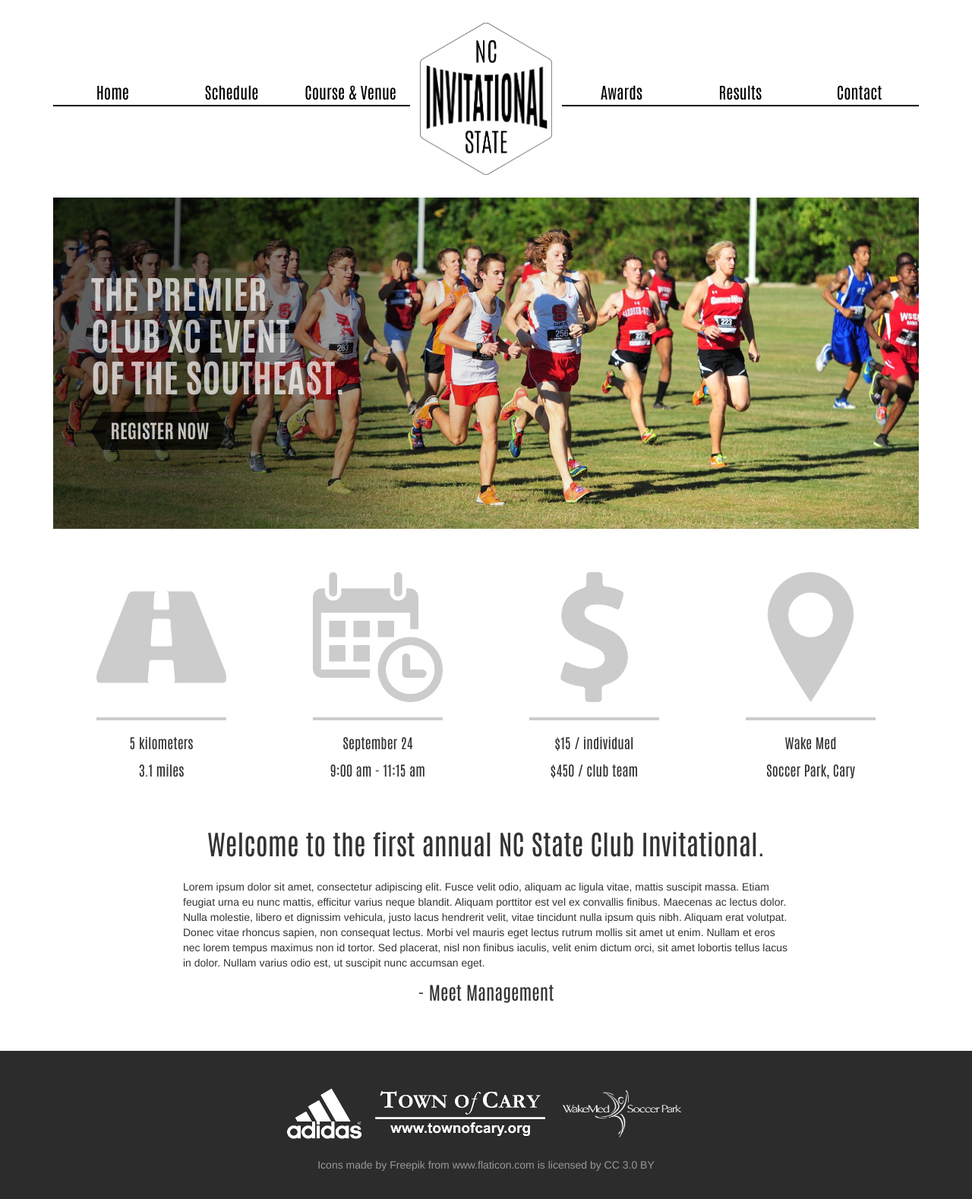
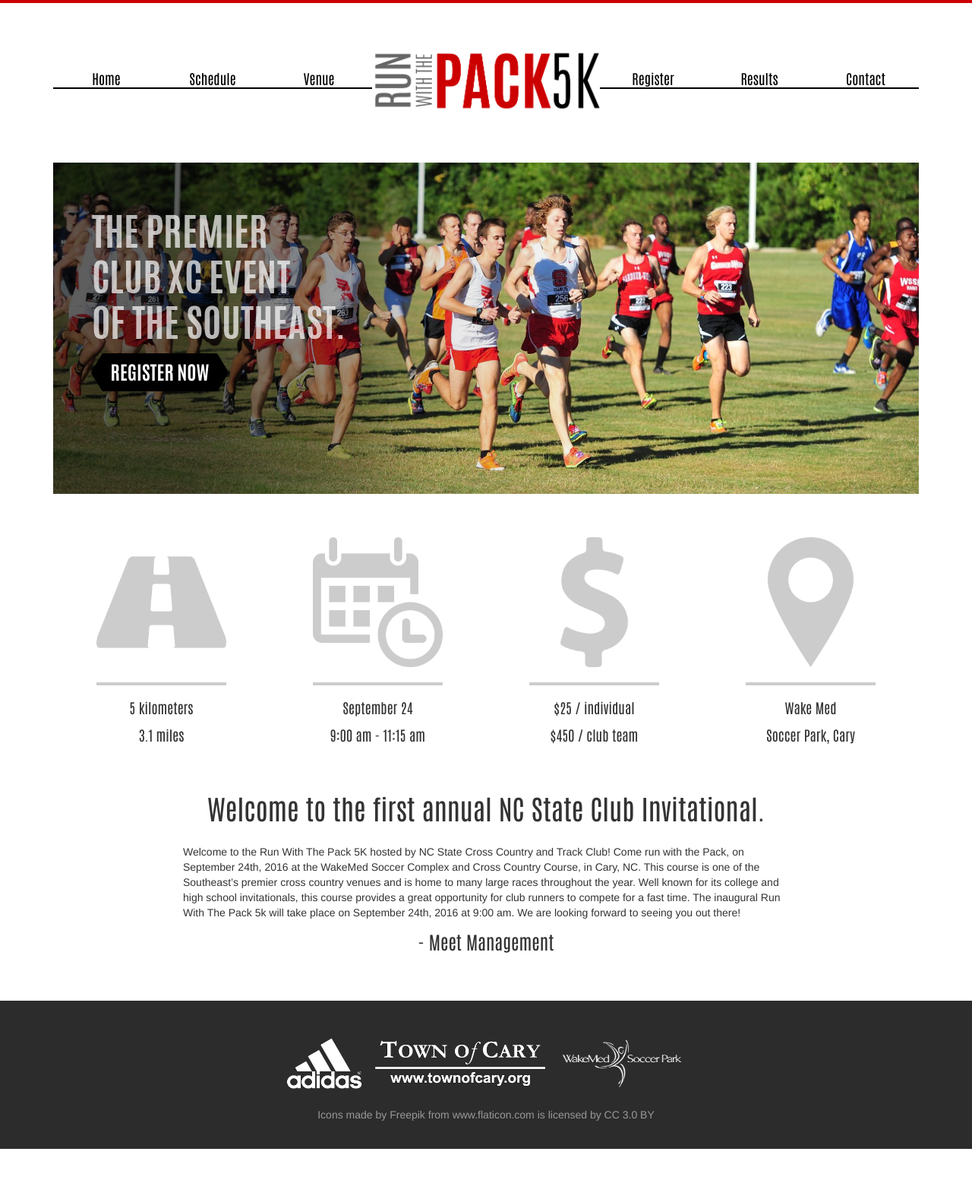
Before and after one commit to ncsuclubrunning/runwiththepack5k.com, a Jekyll site: the page built from site/index.html, in a window 1280 px wide. Shown: the whole page at 76% size. Built offline with Jekyll 4.4.1, drawn with Linux system fonts in a browser that asks for light colours; after the commit the page ends 1512 px from its top, so only the background shows below that.

Commit message:
Add everything that happened last time

```diff
--- a/site/_config.yml
+++ b/site/_config.yml
@@ -1,4 +1,4 @@
 title: NC State Club Invitational
-#baseurl: ""
-baseurl: "/~jmreesjo"
+baseurl: ""
+#baseurl: "/~jmreesjo"
 markdown: kramdown
--- a/site/_includes/header.html
+++ b/site/_includes/header.html
@@ -2,22 +2,22 @@
     <nav>
         <div id="links-left-wrapper">
             <ul id="links-left">
-                <li><a href="#">Home</a></li>
-                <li><a href="#">Schedule</a></li>
-                <li><a href="#">Course & Venue</a></li>
+                <li><a href="{{ "/" | prepend:site.baseurl }}">Home</a></li>
+                <li><a href="{{ "/schedule/" | prepend: site.baseurl }}">Schedule</a></li>
+                <li><a href="{{ "/venue/" | prepend: site.baseurl }}">Venue</a></li>
             </ul>
         </div>
 
         <div id="links-right-wrapper">
             <ul id="links-right">
-                <li><a href="#">Awards</a></li>
-                <li><a href="#">Results</a></li>
-                <li><a href="#">Contact</a></li>
+                <li><a href="{{ "/register/" | prepend: site.baseurl }}">Register</a></li>
+                <li><a href="{{ "/results/" | prepend: site.baseurl }}">Results</a></li>
+                <li><a href="{{ "/contact/" | prepend: site.baseurl }}">Contact</a></li>
             </ul>
         </div>
 
         <div id="logo-center">
-            <a href="#"><img src="{{ "/img/race-logo.png" | prepend: site.baseurl }}" alt="Logo"></a>
+            <a href="{{ "/" | prepend: site.baseurl }}"><img src="{{ "/img/race-logo.png" | prepend: site.baseurl }}" alt="Logo"></a>
         </div>
     </nav>
 </header>
--- a/site/_sass/_base.scss
+++ b/site/_sass/_base.scss
@@ -1,3 +1,18 @@
+body {
+    border-top: 4px solid #cc0000;
+}
+
 img {
     width: 100%;
 }
+
+h1, h2, h3, h4, h5, h6 {
+    font-family: "Antonio";
+}
+
+#page-header {
+    text-align: center;
+    color: white;
+    background-color: #cc0000;
+    padding: 10px;
+}
--- a/site/_sass/_layout.scss
+++ b/site/_sass/_layout.scss
@@ -1,5 +1,13 @@
 header {
     margin: 30px 0;
+}
+
+body {
+    min-width: 700px;
+
+    #page-content {
+        margin-top: 30px;
+    }
 }
 
 footer {
--- a/site/_sass/_nav.scss
+++ b/site/_sass/_nav.scss
@@ -1,5 +1,5 @@
-$logo-width: 200px;
-$logo-height: 200px;
+$logo-width: 300px;
+$logo-height: 150px;
 
 nav {
     position: relative;
@@ -30,7 +30,7 @@
                 float: left;
                 width: 33.33333333%;
                 text-align: center;
-                font-size: 1.5em;
+                font-size: 1.3em;
                 font-family: "Antonio";
 
                 a:link, a:hover, a:visited, a:focus {
@@ -52,7 +52,8 @@
     text-align: center;
 
     img {
-        height: $logo-height;
-        width: auto;
+        margin-top: 30px;
+        width: $logo-width;
+        height: auto;
     }
 }
--- /dev/null
+++ b/site/contact/index.html
@@ -0,0 +1,6 @@
+---
+layout: page
+title: Contact
+---
+
+<p>Contact us at <strong>cctrack-club@ncsu.edu</strong> and we will get back to you as soon as we can.</p>
--- a/site/home.scss
+++ b/site/home.scss
@@ -44,17 +44,17 @@
     }
 
     #slogan {
+        font-family: "Antonio-Bold";
         position: absolute;
-        top: 20%;
+        top: 15%;
         left: 50px;
+        height: 55%;
+        width: auto;
 
-        color: white;
-        font-family: "Antonio-Bold";
-        opacity: .7;
-        z-index: 100;
-
-        h1 {
-            font-size: 50px;
+        img {
+            display: block;
+            max-height: 100%;
+            width: auto;
         }
 
         #register-button {
@@ -74,6 +74,8 @@
 }
 
 .icon {
+    width: 25%;
+    float: left;
     padding: 5%;
 
     font-family: "Antonio";
@@ -89,6 +91,8 @@
 }
 
 #message {
+    clear: both;
+
     h1, h3 {
         font-family: "Antonio";
         text-align: center;
--- a/site/index.html
+++ b/site/index.html
@@ -1,6 +1,6 @@
 ---
 layout: default
-title: Test title
+title: Home
 custom_css:
 - home.css
 ---
@@ -8,39 +8,39 @@
 <div id="jumbotron">
     <img src="{{ "/img/race-image.jpg" | prepend: site.baseurl }}" alt="People running">
 
+    <div id="jumbotron-gradient"></div>
+
     <div id="slogan">
-        <h1>THE PREMIER<br>CLUB XC EVENT<br>OF THE SOUTHEAST.</h1>
+        <img src="{{ "/img/text.png" | prepend: site.baseurl }}" alt="The Premier Club XC Event of the Southeast.">
 
         <div id="register-button">
-            <a href="#">REGISTER NOW</a>
+            <a href="{{ "/register/" | prepend: site.baseurl }}">REGISTER NOW</a>
         </div>
     </div>
-
-    <div id="jumbotron-gradient"></div>
 </div>
 
-<div class="icon col-md-3">
+<div class="icon">
     <img src="{{ "/img/road.png" | prepend: site.baseurl }}" alt="Road icon">
     <hr>
     <p>5 kilometers</p>
     <p>3.1 miles</p>
 </div>
 
-<div class="icon col-md-3">
+<div class="icon">
     <img src="{{ "/img/calendar.png" | prepend: site.baseurl }}" alt="Calendar icon">
     <hr>
     <p>September 24</p>
     <p>9:00 am - 11:15 am</p>
 </div>
 
-<div class="icon col-md-3">
+<div class="icon">
     <img src="{{ "/img/dollar.png" | prepend: site.baseurl }}" alt="Dollar icon">
     <hr>
-    <p>$15 / individual</p>
+    <p>$25 / individual</p>
     <p>$450 / club team</p>
 </div>
 
-<div class="icon col-md-3">
+<div class="icon">
     <img src="{{ "/img/pin.png" | prepend: site.baseurl }}" alt="Pin icon">
     <hr>
     <p>Wake Med</p>
@@ -49,8 +49,6 @@
 
 <div id="message">
     <h1>Welcome to the first annual NC State Club Invitational.</h1>
-    <p>
-        Lorem ipsum dolor sit amet, consectetur adipiscing elit. Fusce velit odio, aliquam ac ligula vitae, mattis suscipit massa. Etiam feugiat urna eu nunc mattis, efficitur varius neque blandit. Aliquam porttitor est vel ex convallis finibus. Maecenas ac lectus dolor. Nulla molestie, libero et dignissim vehicula, justo lacus hendrerit velit, vitae tincidunt nulla ipsum quis nibh. Aliquam erat volutpat. Donec vitae rhoncus sapien, non consequat lectus. Morbi vel mauris eget lectus rutrum mollis sit amet ut enim. Nullam et eros nec lorem tempus maximus non id tortor. Sed placerat, nisl non finibus iaculis, velit enim dictum orci, sit amet lobortis tellus lacus in dolor. Nullam varius odio est, ut suscipit nunc accumsan eget.
-    </p>
+    <p>Welcome to the Run With The Pack 5K hosted by NC State Cross Country and Track Club! Come run with the Pack, on September 24th, 2016 at the WakeMed Soccer Complex and Cross Country Course, in Cary, NC. This course is one of the Southeast’s premier cross country venues and is home to many large races throughout the year. Well known for its college and high school invitationals, this course provides a great opportunity for club runners to compete for a fast time. The inaugural Run With The Pack 5k will take place on September 24th, 2016 at 9:00 am. We are looking forward to seeing you out there!</p>
     <h3>- Meet Management</h3>
 </div>
--- /dev/null
+++ b/site/schedule/schedule.scss
@@ -0,0 +1,8 @@
+---
+---
+
+.timetable {
+    .timespan {
+        font-weight: bold;
+    }
+}
```
Also changed, not shown: site/_layouts/page.html (added, +9 -0 lines), site/register/index.html (added, +24 -0 lines), site/register/register.css (added, +18 -0 lines), site/results/index.html (added, +8 -0 lines), site/schedule/index.html (added, +23 -0 lines), site/venue/index.html (added, +54 -0 lines), site/img/race-logo.png, site/img/race-page.png (added), site/img/registration-page.png (added), site/img/text.png (added), 1 other file.
